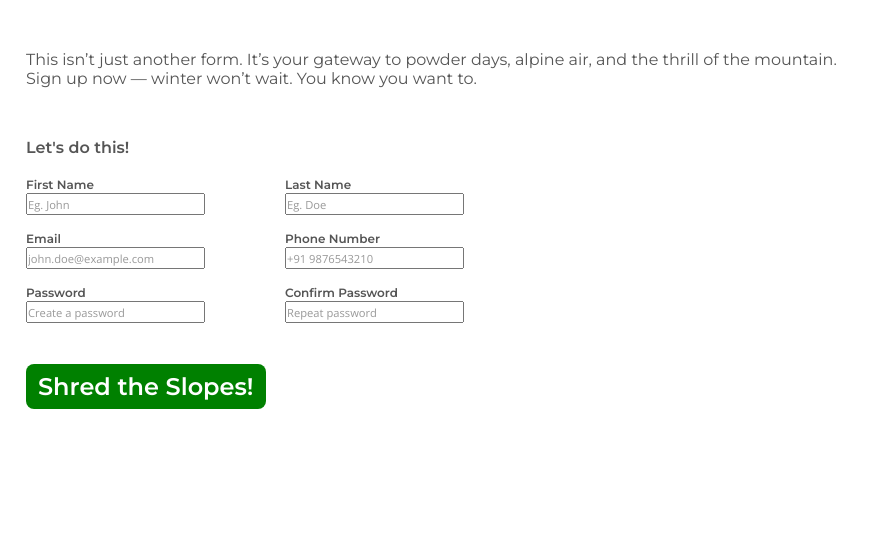
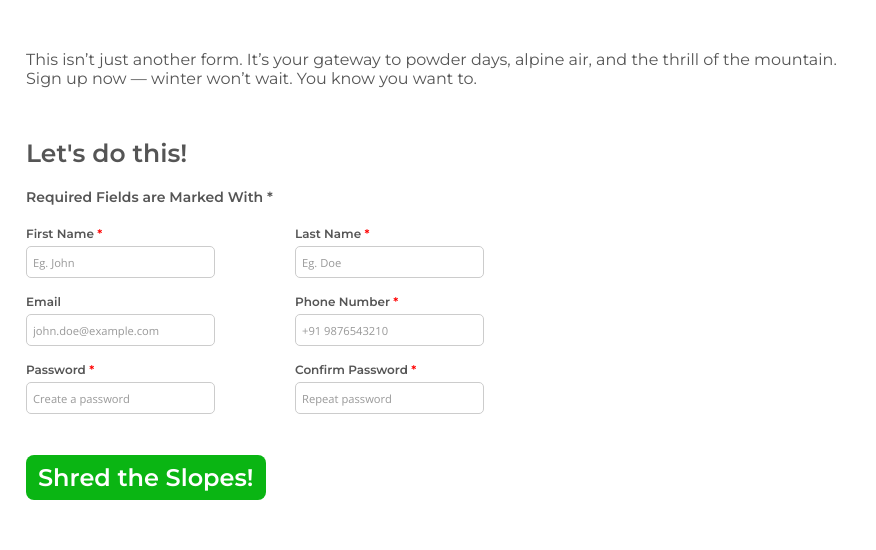
Before and after one commit to Dikshit-Raj-Sharma/Registration-form, a plain HTML site: page index.html in a window 1280 px wide. Shown: the top 550 px of the page, 404-1280 px from the left. Drawn offline with nearby package versions, Linux system fonts and the light colour scheme.

Commit message:
Add input styling, password match validation, and submit button hover effect

```diff
--- a/index.html
+++ b/index.html
@@ -32,16 +32,17 @@
                     You know you want to.</p>
             </div>
             <div class="form">
-                <form>
+                <form id="JAWform">
                     <p>Let's do this!</p>
+                    <p>Required Fields are Marked With <strong>*</strong></p>
                     <div class="row-wrap">
                         <div class="form-row">
                             <div class="input-row">
-                                <label for="fname">First Name</label>
+                                <label for="fname">First Name <span class="required" aria-hidden="true">*</span></label>
                                 <input id="fname" name="fname" placeholder="Eg. John" required>
                             </div>
                             <div class="input-row">
-                                <label for="lname">Last Name</label>
+                                <label for="lname">Last Name <span class="required" aria-hidden="true">*</span></label>
                                 <input id="lname" name="lname" placeholder="Eg. Doe" required>
                             </div>
                         </div>
@@ -51,17 +52,17 @@
                                 <input type="email" id="mail" name="mail" autocomplete="email" placeholder="john.doe@example.com">
                             </div>
                             <div class="input-row">
-                                <label for="phNo">Phone Number</label>
+                                <label for="phNo">Phone Number <span class="required" aria-hidden="true">*</span></label>
                                 <input type="tel" id="phNo" name="phNo" pattern="[0-9]{10}" placeholder="+91 9876543210" required>
                             </div>
                         </div>
                         <div class="form-row">
                             <div class="input-row">
-                                <label for="pswd">Password</label>
+                                <label for="pswd">Password <span class="required" aria-hidden="true">*</span></label>
                                 <input type="password" id="pswd" name="pswd" placeholder="Create a password" required>
                             </div>
                             <div class="input-row">
-                                <label for="confirm">Confirm Password</label>
+                                <label for="confirm">Confirm Password <span class="required" aria-hidden="true">*</span></label>
                                 <input type="password" id="confirm" name="confirm" placeholder="Repeat password" minlength="8"
                                     autocomplete="new-password" required>
                             </div>
@@ -72,6 +73,7 @@
             </div>
         </div>
     </div>
+    <script src="script.js"></script>
 </body>
 
 </html>
--- a/script.js
+++ b/script.js
@@ -0,0 +1,9 @@
+const form=document.getElementById("JAWform");
+form.addEventListener("submit",function(e){
+    const pswd=document.getElementById("pswd").value;
+    const confirm=document.getElementById("confirm").value;
+    if(pswd!=confirm){
+        e.preventDefault();
+        alert("Passwords do not match!");
+    }
+});
--- a/styles.css
+++ b/styles.css
@@ -42,12 +42,17 @@ body {
 .form p {
     margin-bottom: 20px;
     font-weight: 600;
+    font-size: 25px;
+}
+
+.form p:last-of-type {
+    font-size: 14px;
 }
 
 .form button {
     margin-top: 25px;
     border: none;
-    background-color: green;
+    background-color: #0ab513;
     color: white;
     padding: 8px 12px 8px 12px;
     border-radius: 8px;
@@ -61,6 +66,10 @@ body {
     gap: 5rem
 }
 
+.required {
+    color: red;
+}
+
 label {
     display: block;
     margin-bottom: 1px;
@@ -70,7 +79,7 @@ label {
 
 .footer {
     color: white;
-    width:100%;
+    width: 100%;
     font-family: 'Open Sans', sans-serif;
     text-align: center;
     font-size: 12px;
@@ -82,41 +91,68 @@ label {
 .image-section a {
     color: white;
 }
+
 input::placeholder {
-  font-size: 0.7rem;
-  color: #999;
-  font-weight: 400;
-  opacity: 1;
+    font-size: 0.7rem;
+    color: #999;
+    font-weight: 400;
+    opacity: 1;
 }
-.overlay{
-    display:flex;
+
+input:invalid:not(:placeholder-shown) {
+    border-color: red;
+}
+
+button[type="submit"]:hover {
+    background-color: green;
+}
+
+input {
+    width: 100%;
+    padding: 6px;
+    margin-top: 4px;
+    border: 1px solid #ccc;
+    border-radius: 5px;
+}
+
+input:focus {
+    border-color: #447bc7;
+    outline: none;
+}
+
+.overlay {
+    display: flex;
     justify-content: center;
     align-items: center;
     background-color: rgba(0, 0, 0, 0.5);
     color: white;
-    width:100%;
-    text-align:center;
-    gap:16px;
-    margin-top:140px;
-    padding-top:20px;
-    padding-bottom:20px;
+    width: 100%;
+    text-align: center;
+    gap: 16px;
+    margin-top: 140px;
+    padding-top: 20px;
+    padding-bottom: 20px;
 }
-.overlay p:first-of-type{
-    font-size:60px;
-    margin-bottom:0px;
+
+.overlay p:first-of-type {
+    font-size: 60px;
+    margin-bottom: 0px;
 }
-.overlay P:last-child{
-    font-size:12px;
-    margin-top:0px;
+
+.overlay P:last-child {
+    font-size: 12px;
+    margin-top: 0px;
 }
-.overlay img{
-    height:75px;
-    width:70px;
+
+.overlay img {
+    height: 75px;
+    width: 70px;
 }
-.logo-info{
-    display:flex;
+
+.logo-info {
+    display: flex;
     flex-direction: column;
     justify-content: center;
     line-height: 0.9;
-    gap:0;
+    gap: 0;
 }
```
